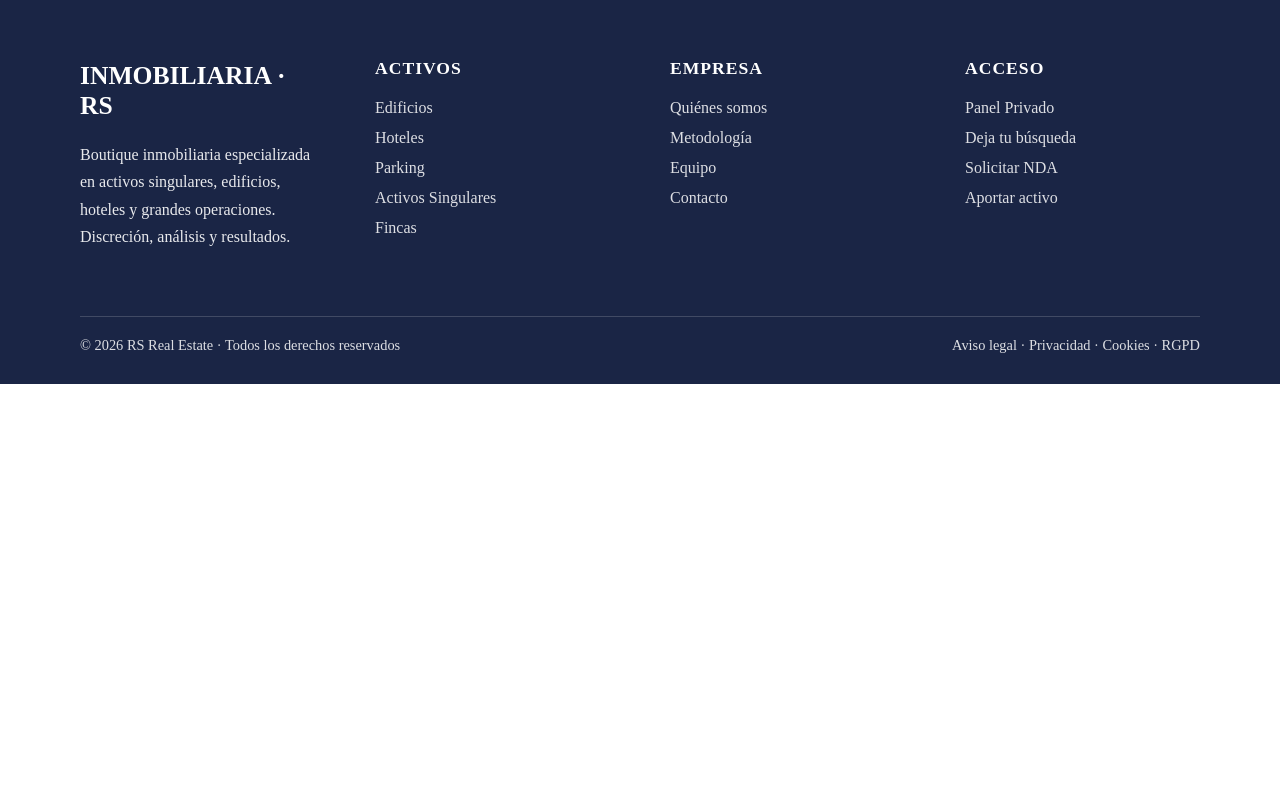
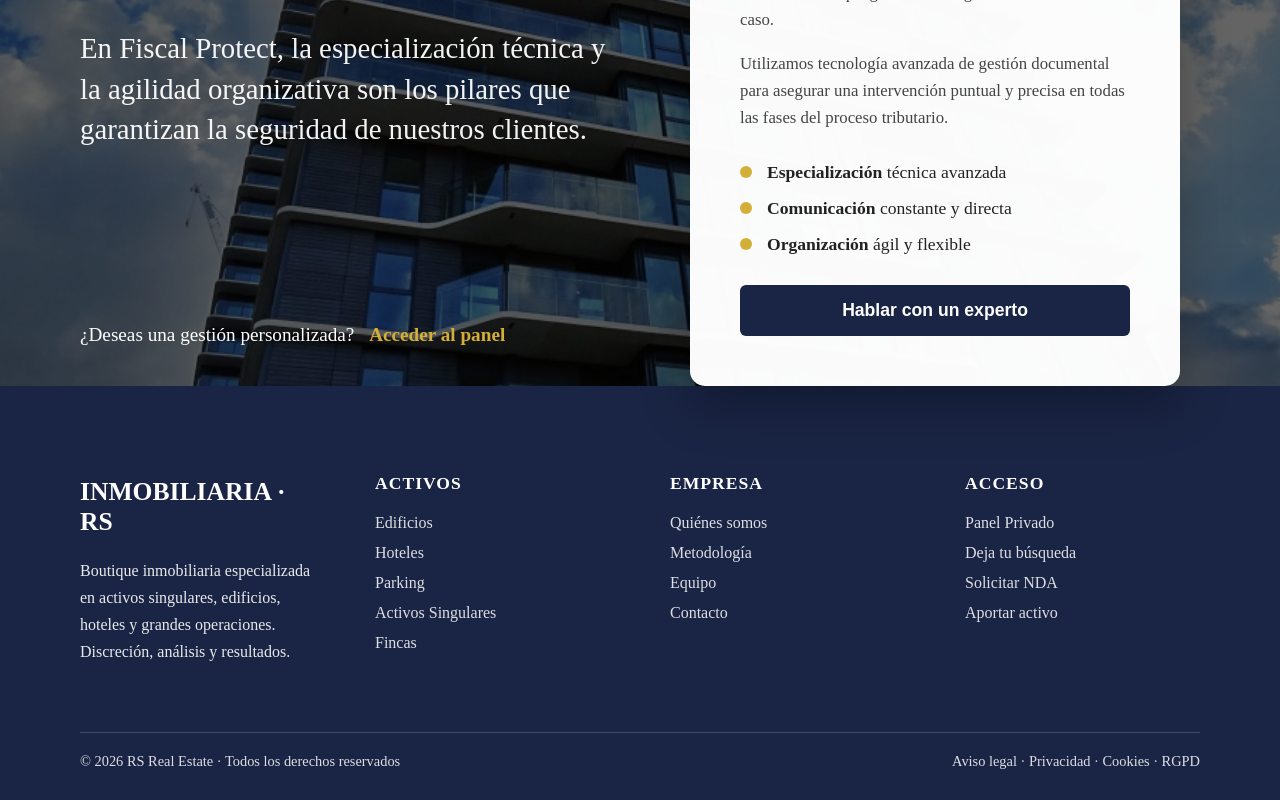
Before and after one commit to practicasreglado-wq/Inmobiliaria_Reglados, a Vue app: page /team in a window 1280 px wide. Shown: the part 416-1216 px from the top of the page. Before the commit the page ends 800 px from the top, so only its background shows below. Built offline with nearby package versions, Linux system fonts and the light colour scheme; no server answers.

Commit message:
Equipo
se ha añadido página equipo

```diff
--- a/src/components/Footer.vue
+++ b/src/components/Footer.vue
@@ -28,7 +28,9 @@
           <li>
             <router-link to="/metodologia" class="footer-link">Metodología</router-link>
           </li>
-          <li>Equipo</li>
+          <li>
+            <router-link to="/team" class="footer-link">Equipo</router-link>
+          </li>
           <li>
             <router-link to="/contacto" class="footer-link">Contacto</router-link>
           </li>
--- a/src/router/index.js
+++ b/src/router/index.js
@@ -8,6 +8,7 @@ import AboutUs from '../views/AboutUs.vue';
 import Contacto from "../views/Contacto.vue";
 import Questions from "../views/Questions.vue";
 import Metodologia from "../views/Metodologia.vue";
+import Team from "../views/Team.vue";
 
 const routes = [
   { path: '/', component: Home },
@@ -18,7 +19,8 @@ const routes = [
   { path: '/about-us', component: AboutUs },
   { path: "/contacto", component: Contacto },
   { path: "/questions", component: Questions },
-  { path: "/metodologia", component: Metodologia }
+  { path: "/metodologia", component: Metodologia },
+  { path: "/team", component: Team }
 ];
 
 const router = createRouter({
```
